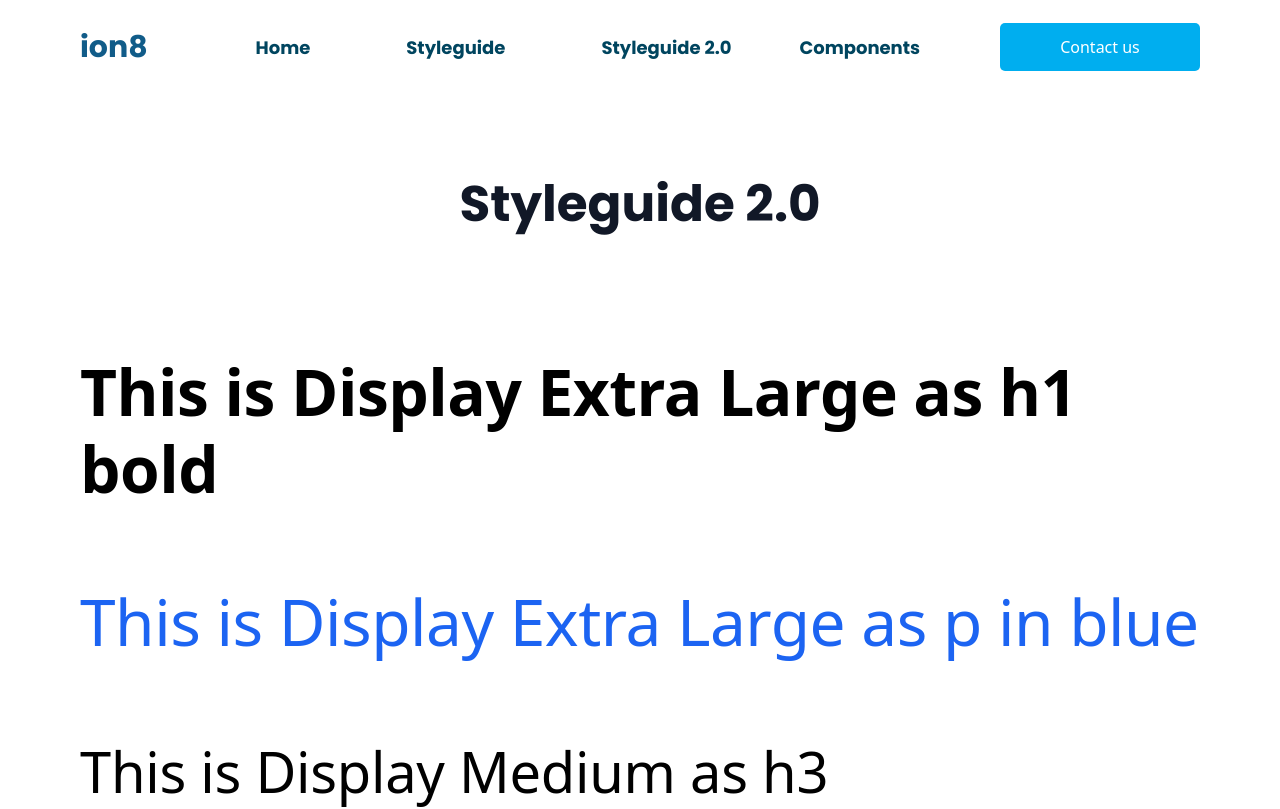
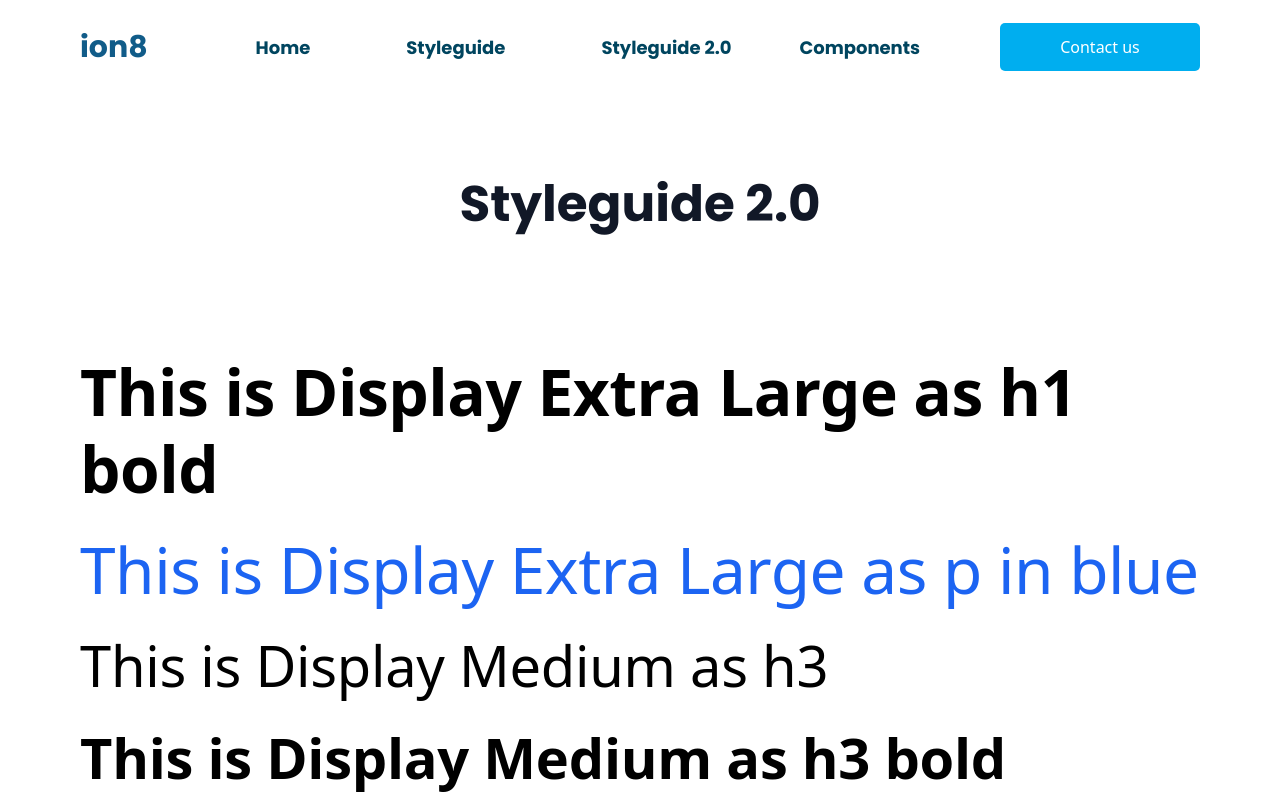
Before and after one commit to imrishit98/rp-nextjs-starter, a Next.js app: page /styleguide-new in a window 1280 px wide. Shown: the top 809 px of the page. Built offline with nearby package versions, Linux system fonts and the light colour scheme.

Commit message:
Cleaned the code

```diff
--- a/src/pages/styleguide-new.js
+++ b/src/pages/styleguide-new.js
@@ -35,17 +35,21 @@ const StyleGuideNew = () => {
       <Container>
         <Display.Large>
           <h1 className='font-bold'>This is Display Extra Large as h1 bold</h1>
-          <br />
+        </Display.Large>
+        <br />
+        <Display.Large>
           <p className='text-blue-600'>This is Display Extra Large as p in blue</p>
-          <br />
         </Display.Large>
+        <br />
 
         <Display.Medium>
           <h3>This is Display Medium as h3</h3>
-          <br />
+        </Display.Medium>
+        <br />
+        <Display.Medium>
           <h3 className='font-bold'>This is Display Medium as h3 bold</h3>
-          <br />
         </Display.Medium>
+        <br />
       </Container>
     </Layout>
   );
```
